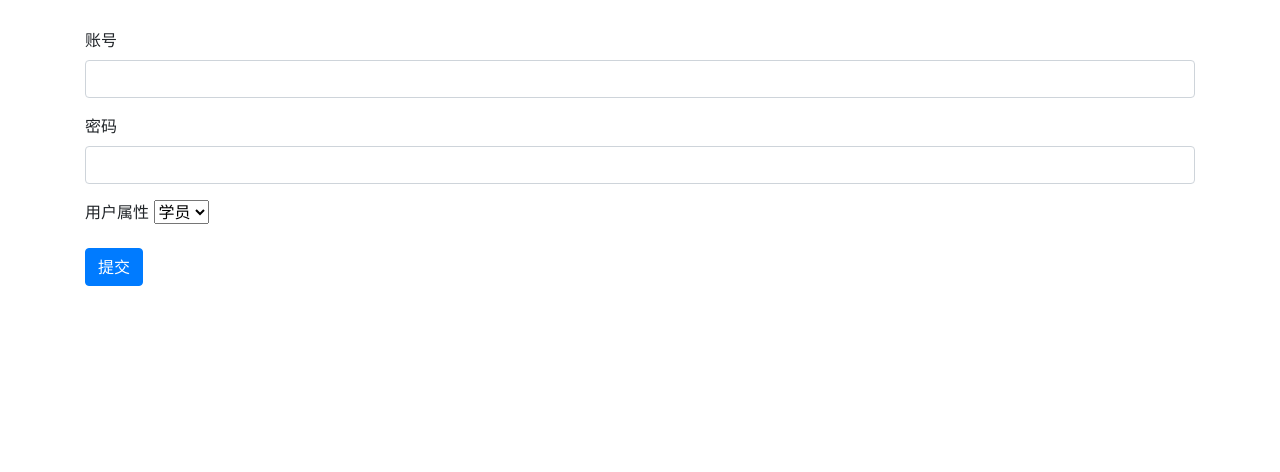
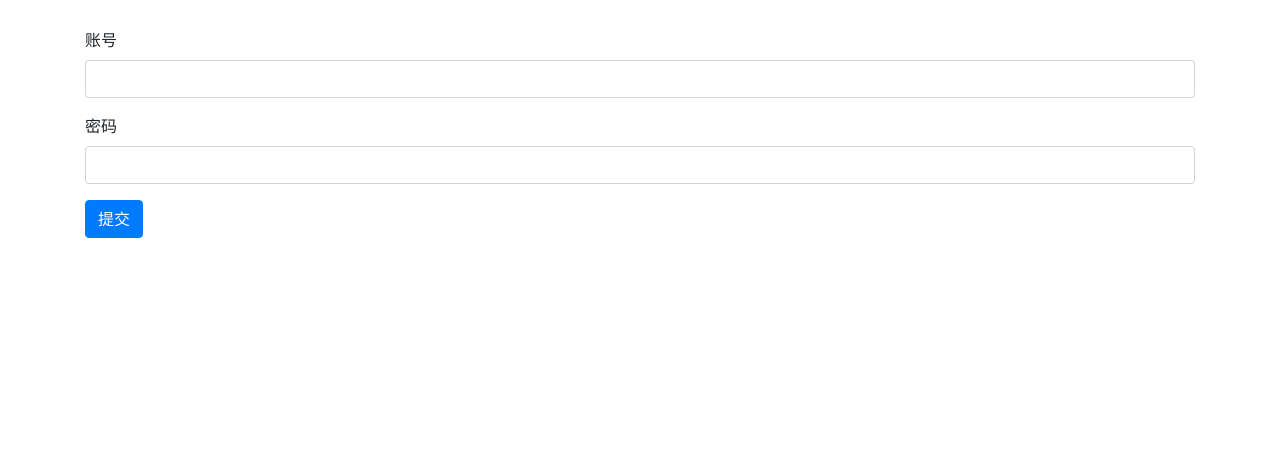
Before and after one commit to ctr-226/Group4, a Django app: page /user/login/ in a window 1280 px wide. Shown: the part 140-612 px from the top of the page. Run offline with Django 3.2, Linux system fonts and the light colour scheme; some libraries are stand-ins or nearby versions.

Commit message:
'使用自定义用户模型进行验证，登录注册ok 陈天睿'

```diff
--- a/Tutor_system_group4/User_Profile/forms.py
+++ b/Tutor_system_group4/User_Profile/forms.py
@@ -1,5 +1,5 @@
 from django import forms
-from django.contrib.auth.models import User
+from .models import User
 import re
 
 
--- a/Tutor_system_group4/User_Profile/views.py
+++ b/Tutor_system_group4/User_Profile/views.py
@@ -1,11 +1,10 @@
-# 导入数据模型ArticlePost
-from django.contrib.auth import authenticate, login
-from django.contrib.auth.models import User
+# 导入数据模型
+from django.contrib.auth import authenticate, login, get_user_model
 from django.http import HttpResponseRedirect, HttpResponse
-from django.shortcuts import render
+from django.shortcuts import render, redirect, get_object_or_404
 
 from .forms import UserRegisterForm, UserLoginForm
-from .models import Teacher, Student
+from .models import Teacher, Student, User
 
 
 # 登入
@@ -16,14 +15,13 @@ def user_login(request):
             # 清洗出合法数据
             username = user_login_form.cleaned_data['username']
             password = user_login_form.cleaned_data['password']
-            user_attribute = user_login_form.cleaned_data['user_attribute']
             user = authenticate(username=username, password=password)
             if user:
                 login(request, user)
-                # if user.is_student
-                # 将用户数据保存在 session 中，即实现了登录动作
-
-                return HttpResponse("登陆成功")
+                if user.is_student == True:
+                    return redirect("User_Profile:student_profile_update")
+                elif user.is_teacher == True:
+                    return redirect("User_Profile:teacher_profile_update")
             else:
                 return HttpResponse("账号或密码输入有误。请重新输入~")
         else:
--- a/Tutor_system_group4/templates/User_Profile/login.html
+++ b/Tutor_system_group4/templates/User_Profile/login.html
@@ -27,14 +27,6 @@
                         <label for="password">密码</label>
                         <input type="password" class="form-control" id="password" name="password">
                     </div>
-                    <!-- 用户登录类别 -->
-                    <div class="form-group">
-                        <label for="user_attribute">用户属性</label>
-                        <select name="user_attribute">
-                            <option value="0">教员</option>
-                            <option value="1" selected>学员</option>
-                        </select>
-                    </div>
                     <!-- 提交按钮 -->
                     <button type="submit" class="btn btn-primary">提交</button>
                 </form>
--- a/Tutor_system_group4/templates/User_Profile/student_profile_update.html
+++ b/Tutor_system_group4/templates/User_Profile/student_profile_update.html
@@ -0,0 +1,5 @@
+{% extends "base.html" %} {% load static %}
+{% block title %} 登录 {% endblock title %}
+{% block content %}
+
+{% endblock content %}
--- a/Tutor_system_group4/templates/User_Profile/teacher_profile_update.html
+++ b/Tutor_system_group4/templates/User_Profile/teacher_profile_update.html
@@ -0,0 +1,5 @@
+{% extends "base.html" %} {% load static %}
+{% block title %} 登录 {% endblock title %}
+{% block content %}
+
+{% endblock content %}
```
Also changed, not shown: Tutor_system_group4/db.sqlite3.
